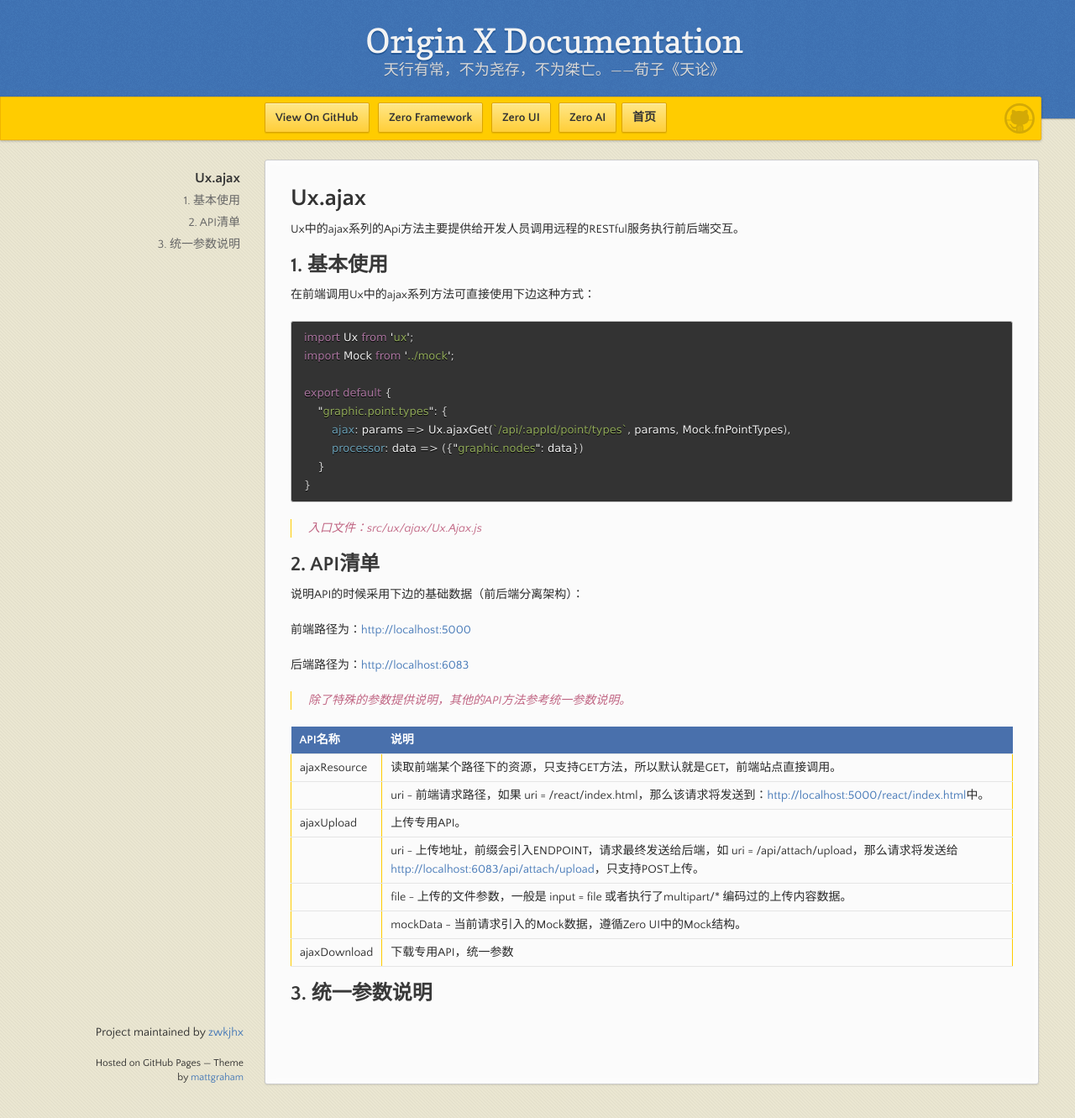
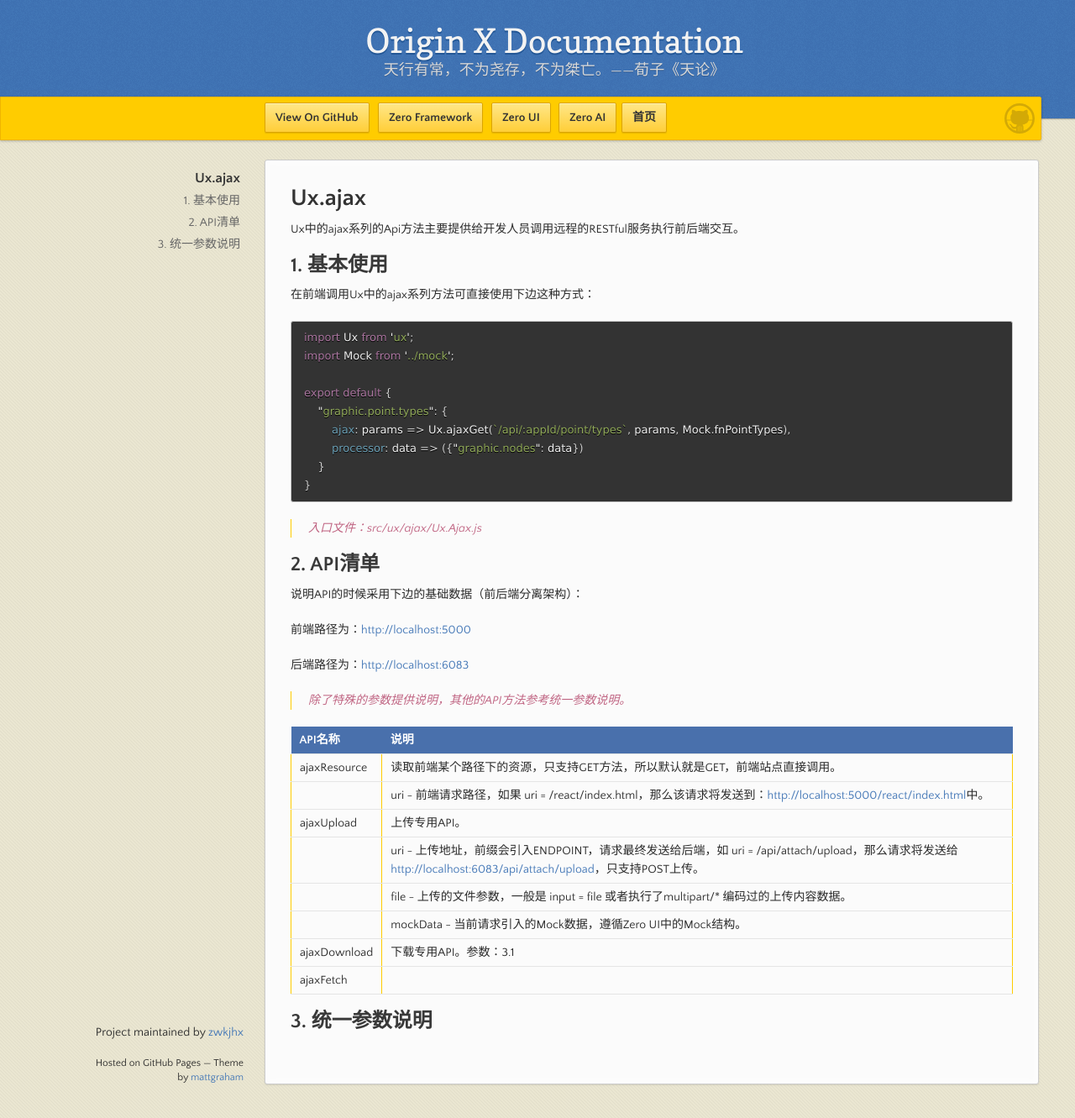
Before and after one commit to zwkjhx/ox-doc, a Jekyll site: the page built from utility-x/3-zero-uizhong-de-ux/uxi-001-uxajaxxxx.md, in a window 1280 px wide and 1331 px high. Shown: the whole window at 84% size. Built offline with Jekyll 4.4.1, drawn with Linux system fonts in a browser that asks for light colours; our own code applies the rules of GitHub Pages for plain Markdown files.

Commit message:
Updates utility-x/3-zero-uizhong-de-ux/uxi-001-uxajaxxxx.md
Auto commit by GitBook Editor

```diff
--- a/utility-x/3-zero-uizhong-de-ux/uxi-001-uxajaxxxx.md
+++ b/utility-x/3-zero-uizhong-de-ux/uxi-001-uxajaxxxx.md
@@ -38,6 +38,7 @@
 |  | uri - 上传地址，前缀会引入ENDPOINT，请求最终发送给后端，如 uri = /api/attach/upload，那么请求将发送给 [http://localhost:6083/api/attach/upload](http://localhost:6083/api/attach/upload。)，只支持POST上传。 |
 |  | file - 上传的文件参数，一般是 input = file 或者执行了multipart/\* 编码过的上传内容数据。 |
 |  | mockData - 当前请求引入的Mock数据，遵循Zero UI中的Mock结构。 |
-| ajaxDownload | 下载专用API，统一参数 |
+| ajaxDownload | 下载专用API。参数：3.1 |
+| ajaxFetch |  |
 
 ## 3. 统一参数说明
```
